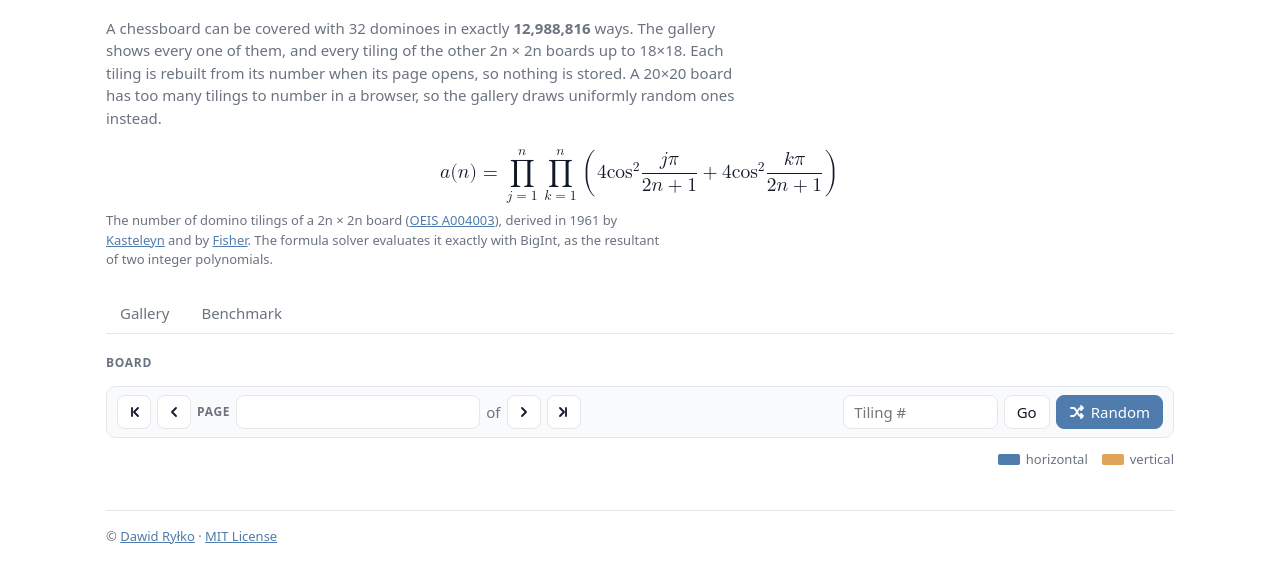
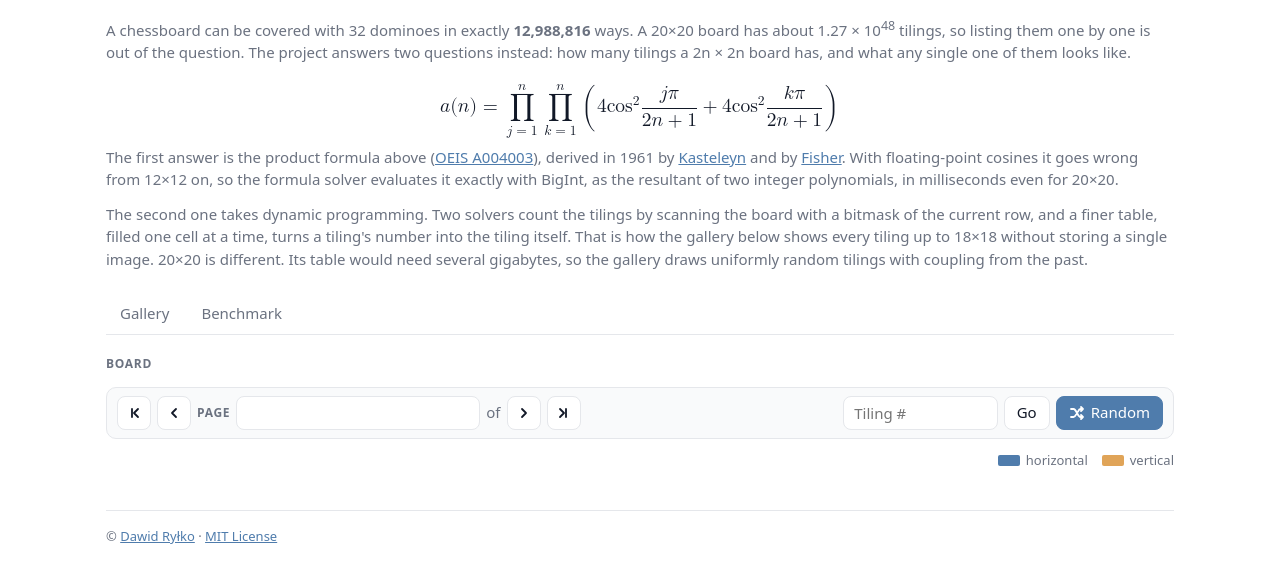
Before and after one commit to dawidrylko/domino-tiling, a website: page site/template.html in a window 1280 px wide. Shown: the part 67-650 px from the top of the page. Drawn offline with Linux system fonts and the light colour scheme; files whose address does not match are found by name.

Commit message:
feat(site): state the problem above the formula and the solution below it
The intro now explains why the tilings cannot be listed and names the two questions the project answers. The text under the formula answers them: the exact BigInt evaluation of the A004003 product, dynamic programming with unranking for the gallery, and coupling from the past for 20x20. Both blocks span the full width of the page instead of 75 characters.

```diff
--- a/site/template.html
+++ b/site/template.html
@@ -101,7 +101,9 @@ nav.tabs a[aria-current="page"] { color: var(--fg); border-color: var(--accent);
 .sheet text { fill: var(--label); }
 .formula { margin: 0 0 24px; overflow-x: auto; }
 .formula math { font-family: "STIX Two Math", "Cambria Math", "Latin Modern Math", math; font-size: 1.3em; margin: 0 0 8px; }
-.formula figcaption { color: var(--muted); font-size: 13px; max-width: 75ch; }
+.formula figcaption { color: var(--muted); }
+.formula figcaption p { margin: 0 0 12px; }
+.formula figcaption p:last-child { margin-bottom: 0; }
 @media (max-width: 640px) { .formula math { font-size: 1.05em; } }
 .sheet svg { display: block; max-width: none; height: auto; }
 @media (min-width: 900px) { .sheet svg { max-width: 100%; } }
@@ -116,7 +118,7 @@ th { color: var(--muted); font-weight: 600; font-size: 13px; }
 code { background: var(--surface); border: 1px solid var(--border); border-radius: 4px; padding: 1px 5px; font-size: 13px; }
 [hidden] { display: none !important; }
 footer { margin-top: 40px; padding-top: 16px; border-top: 1px solid var(--border); color: var(--muted); font-size: 13px; }
-.intro { color: var(--muted); max-width: 75ch; margin: 0 0 20px; overflow-wrap: anywhere; }
+.intro { color: var(--muted); margin: 0 0 20px; overflow-wrap: anywhere; }
 .status { color: var(--muted); margin: 0 0 12px; }
 .status:empty { display: none; }
 .notice { border: 1px solid var(--border); background: var(--surface); border-radius: 8px; padding: 12px 16px; margin-bottom: 12px; }
@@ -136,10 +138,9 @@ footer { margin-top: 40px; padding-top: 16px; border-top: 1px solid var(--border
     </div>
   </header>
   <p class="intro">
-    A chessboard can be covered with 32 dominoes in exactly <strong>12,988,816</strong> ways. The gallery shows every one
-    of them, and every tiling of the other 2n&nbsp;×&nbsp;2n boards up to 18×18. Each tiling is rebuilt from its number when its page
-    opens, so nothing is stored. A 20×20 board has too many tilings to number in a browser, so the gallery draws uniformly
-    random ones instead.
+    A chessboard can be covered with 32 dominoes in exactly <strong>12,988,816</strong> ways. A 20×20 board has about
+    1.27&nbsp;×&nbsp;10<sup>48</sup> tilings, so listing them one by one is out of the question. The project answers two
+    questions instead: how many tilings a 2n&nbsp;×&nbsp;2n board has, and what any single one of them looks like.
   </p>
   <figure class="formula">
     <math display="block">
@@ -158,10 +159,19 @@ footer { margin-top: 40px; padding-top: 16px; border-top: 1px solid var(--border
       </mrow>
     </math>
     <figcaption>
-      The number of domino tilings of a 2n&nbsp;×&nbsp;2n board (<a href="https://oeis.org/A004003">OEIS&nbsp;A004003</a>), derived in 1961
-      by <a href="https://doi.org/10.1016/0031-8914(61)90063-5">Kasteleyn</a> and by
-      <a href="https://doi.org/10.1103/PhysRev.124.1664">Fisher</a>. The formula solver evaluates it exactly with BigInt,
-      as the resultant of two integer polynomials.
+      <p>
+        The first answer is the product formula above (<a href="https://oeis.org/A004003">OEIS&nbsp;A004003</a>), derived in
+        1961 by <a href="https://doi.org/10.1016/0031-8914(61)90063-5">Kasteleyn</a> and by
+        <a href="https://doi.org/10.1103/PhysRev.124.1664">Fisher</a>. With floating-point cosines it goes wrong from 12×12
+        on, so the formula solver evaluates it exactly with BigInt, as the resultant of two integer polynomials, in
+        milliseconds even for 20×20.
+      </p>
+      <p>
+        The second one takes dynamic programming. Two solvers count the tilings by scanning the board with a bitmask of the
+        current row, and a finer table, filled one cell at a time, turns a tiling's number into the tiling itself. That is how
+        the gallery below shows every tiling up to 18×18 without storing a single image. 20×20 is different. Its table would
+        need several gigabytes, so the gallery draws uniformly random tilings with coupling from the past.
+      </p>
     </figcaption>
   </figure>
   <noscript><p class="intro">The gallery needs JavaScript. The benchmark results are also available in the
```
